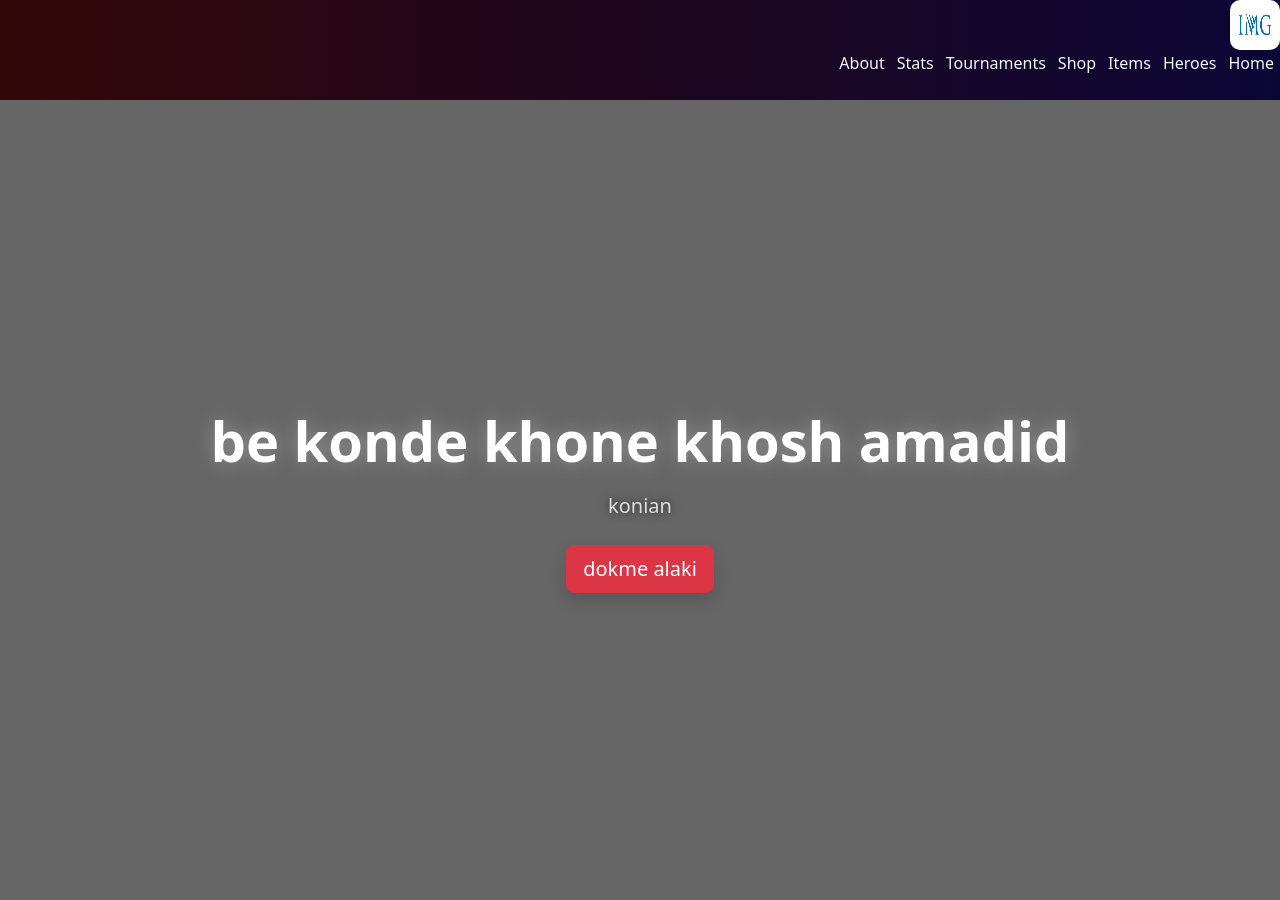
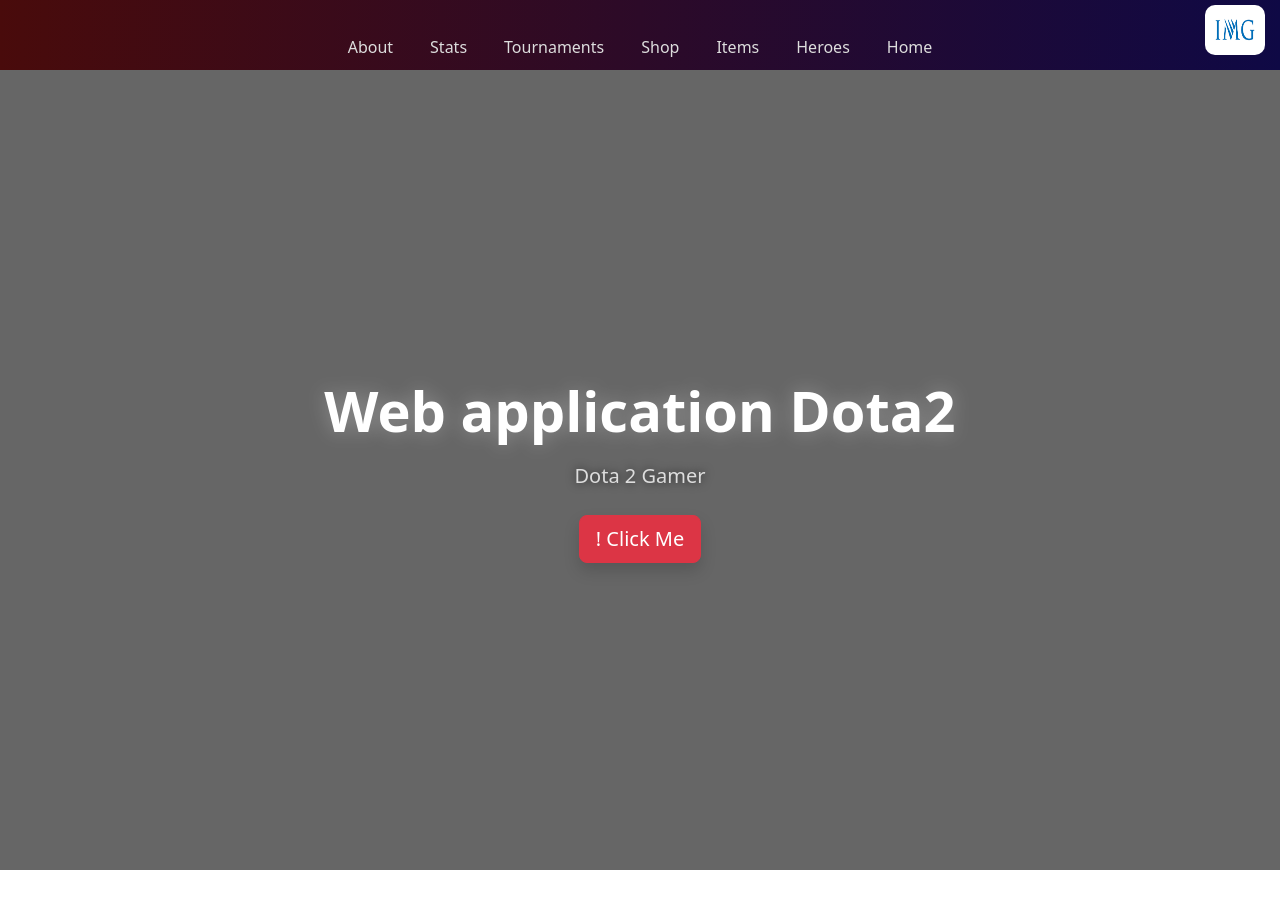
Before and after one commit to Masih8shz/Team-project, a React (Create React App) app: page / in a window 1280 px wide. After the commit the page ends 870 px from the top, so only its background shows below. Built offline with nearby package versions, Linux system fonts and the light colour scheme.

Commit message:
EditFiles

```diff
--- a/src/Components/Navbar/Navbar.jsx
+++ b/src/Components/Navbar/Navbar.jsx
@@ -1,22 +1,84 @@
+import { useRef } from "react";
 import "../../Styles/Navbar.css";
+import logo from "../../Images/LogoWeb.png";
 
-import logoWeb from "../../Images/LogoWeb.png";
 const Navbar = () => {
+  const underlineRef = useRef(null);
+  const linksContainerRef = useRef(null);
+
+  const moveUnderline = (e) => {
+    const el = e.target;
+    const parentRect = linksContainerRef.current.getBoundingClientRect();
+    const elRect = el.getBoundingClientRect();
+    underlineRef.current.style.width = `${elRect.width}px`;
+    underlineRef.current.style.left = `${elRect.left - parentRect.left}px`;
+  };
+
+  const resetUnderline = () => {
+    underlineRef.current.style.width = "0";
+  };
+
   return (
-    <>
-      <div className="ContainerN">
-        <img src={logoWeb} alt="Logo" className="LogoWebN"/>
-        <div>
-          <button className="BTN-links">Home</button>
-          <button className="BTN-links">Heroes</button>
-          <button className="BTN-links">Items</button>
-          <button className="BTN-links">Shop</button>
-          <button className="BTN-links">Tournaments</button>
-          <button className="BTN-links">Stats</button>
-          <button className="BTN-links">About</button>
-        </div>
+    <div className="ContainerN">
+      <div className="logoWebN">
+        <img src={logo} alt="Logo" />
       </div>
-    </>
+
+      <div className="navbar-links" ref={linksContainerRef}>
+        <button
+          className="Nav-Btn"
+          onMouseEnter={moveUnderline}
+          onMouseLeave={resetUnderline}
+        >
+          Home
+        </button>
+        <button
+          className="Nav-Btn"
+          onMouseEnter={moveUnderline}
+          onMouseLeave={resetUnderline}
+        >
+          Heroes
+        </button>
+        <button
+          className="Nav-Btn"
+          onMouseEnter={moveUnderline}
+          onMouseLeave={resetUnderline}
+        >
+          Items
+        </button>
+        <button
+          className="Nav-Btn"
+          onMouseEnter={moveUnderline}
+          onMouseLeave={resetUnderline}
+        >
+          Shop
+        </button>
+        <button
+          className="Nav-Btn"
+          onMouseEnter={moveUnderline}
+          onMouseLeave={resetUnderline}
+        >
+          Tournaments
+        </button>
+        <button
+          className="Nav-Btn"
+          onMouseEnter={moveUnderline}
+          onMouseLeave={resetUnderline}
+        >
+          Stats
+        </button>
+        <button
+          className="Nav-Btn"
+          onMouseEnter={moveUnderline}
+          onMouseLeave={resetUnderline}
+        >
+          About
+        </button>
+
+        <div ref={underlineRef} className="underline" />
+      </div>
+    </div>
   );
 };
+
 export default Navbar;
--- a/src/Pages/Home/Home.jsx
+++ b/src/Pages/Home/Home.jsx
@@ -8,11 +8,11 @@
       <div className="overlay"></div>
 
       <div className="container position-relative z-3">
-        <h1 className="display-4 fw-bold mb-3">be konde khone khosh amadid</h1>
+        <h1 className="display-4 fw-bold mb-3">Web application Dota2</h1>
         <p className="lead mb-4">
-          konian
+          Dota 2 Gamer
         </p>
-        <button className="btn btn-danger btn-lg shadow">dokme alaki</button>
+        <button className="btn btn-danger btn-lg shadow">Click Me !</button>
       </div>
     </div>
     </>
--- a/src/Styles/Navbar.css
+++ b/src/Styles/Navbar.css
@@ -1,15 +1,57 @@
-.ContainerN{
-    width: 100%;
-    height: 100px;
-    background-image: linear-gradient(to right , rgb(50, 7, 8) , rgb(12, 6, 54));
+.ContainerN {
+  width: 100%;
+  height: 70px;
+  background: linear-gradient(to right, #490b0b, #0f0945);
+  display: flex;
+  flex-direction: column;
+  position: relative;
+  padding: 5px 40px;
+  box-sizing: border-box;
 }
-.LogoWebN{
-    width: 50px;
-    height: 50px;
-    border-radius: 10px;
+
+.logoWebN {
+  position: absolute;
+  top: 5px;
+  right: 15px;
 }
-.BTN-links{
-    border: none;
-    background: none;
-    color: aliceblue;
+.logoWebN img {
+  height: 50px;
+  width: 60px;
+  border-radius: 10px;
 }
+
+.navbar-links {
+  display: flex;
+  justify-content: center;
+  align-items: center;
+  gap: 25px;
+  width: 100%;
+  position: relative;
+  margin-top: auto;
+  padding-bottom: 5px;
+}
+
+.Nav-Btn {
+  background: none;
+  border: none;
+  color: #ddd;
+  font-size: 1rem;
+  font-weight: 500;
+  cursor: pointer;
+  transition: color 0.3s ease;
+}
+
+.Nav-Btn:hover {
+  color: orange;
+}
+
+.underline {
+  position: absolute;
+  bottom: 0;
+  left: 0;
+  height: 3px;
+  width: 0;
+  background-color: orange;
+  border-radius: 2px;
+  transition: all 0.25s ease;
+}
```
Also changed, not shown: src/Styles/globals.css (deleted), src/Styles/variables.css (deleted).
